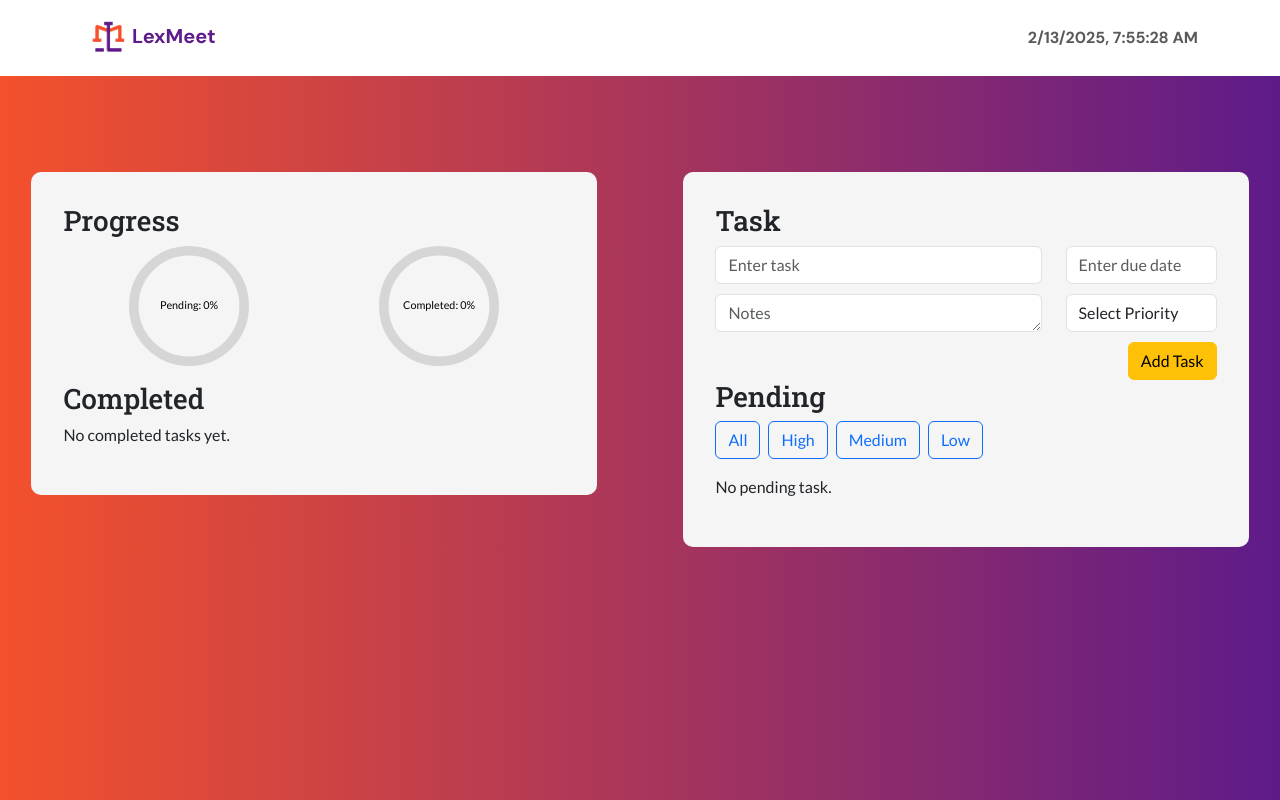
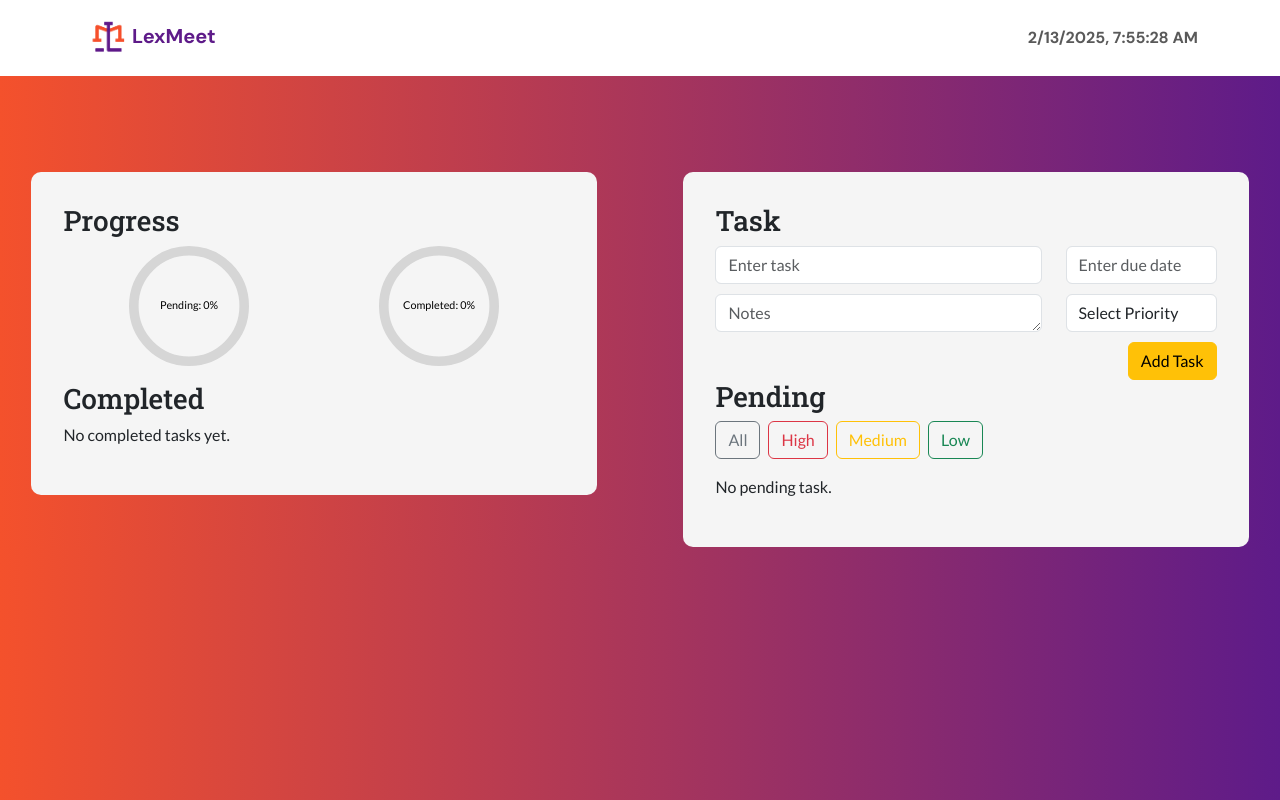
Before and after one commit to llasus-ronnie/Llasus_ToDoApp, a React (Vite) app: page / in a window 1280 px wide. Built offline with nearby package versions, Linux system fonts and the light colour scheme.

Commit message:
fixed styling for buttons

```diff
--- a/src/App.jsx
+++ b/src/App.jsx
@@ -218,28 +218,28 @@ function App() {
             <h3>Pending</h3>
             <div className="d-flex justify-content-start mb-3">
               <Button
-                variant="outline-primary"
+                variant="outline-secondary"
                 onClick={() => setPriorityFilter("")}
                 className="me-2"
               >
                 All
               </Button>
               <Button
-                variant="outline-primary"
+                variant="outline-danger"
                 onClick={() => setPriorityFilter("High")}
                 className="me-2"
               >
                 High
               </Button>
               <Button
-                variant="outline-primary"
+                variant="outline-warning"
                 onClick={() => setPriorityFilter("Medium")}
                 className="me-2"
               >
                 Medium
               </Button>
               <Button
-                variant="outline-primary"
+                variant="outline-success"
                 onClick={() => setPriorityFilter("Low")}
               >
                 Low
```
